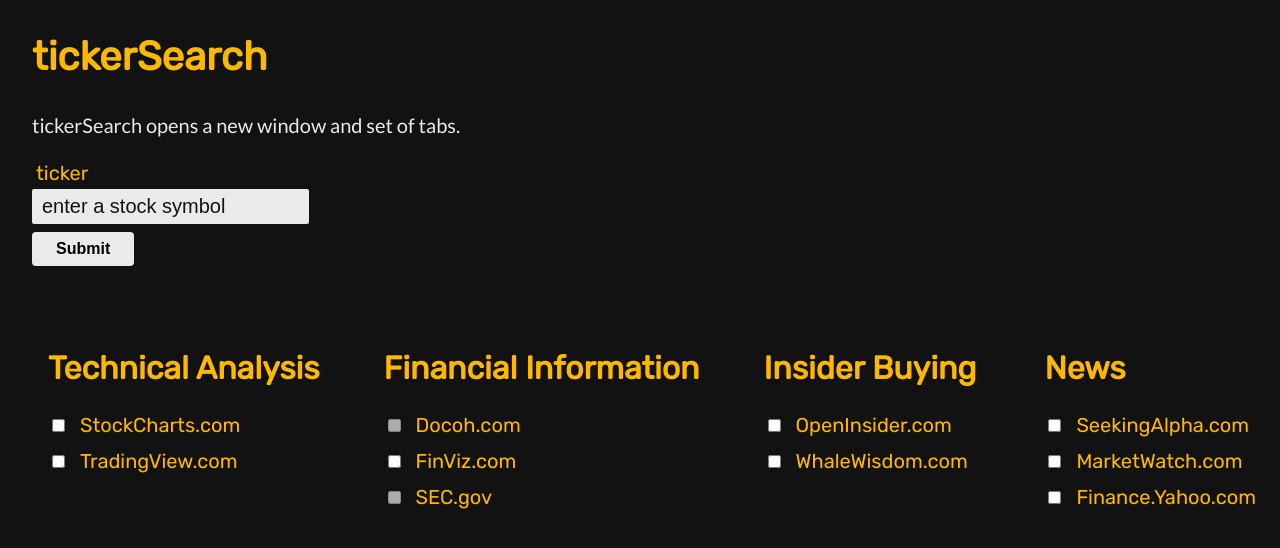
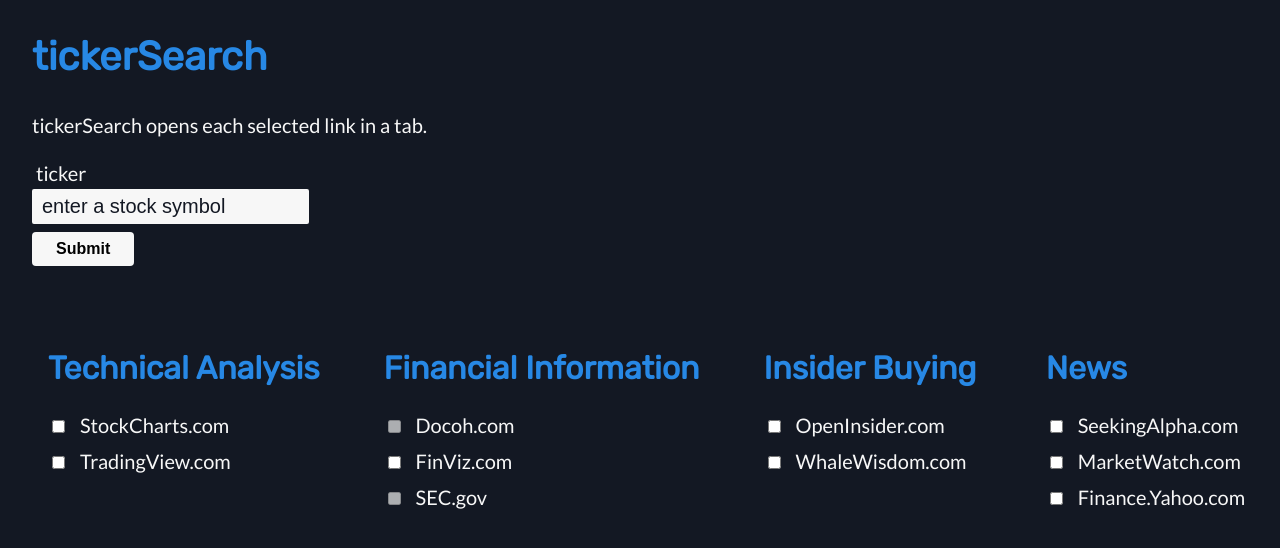
Before and after one commit to wjmork/commonroomventures, a plain HTML site: page index.html in a window 1280 px wide. Drawn offline with Linux system fonts and the light colour scheme.

Commit message:
color update

```diff
--- a/index.css
+++ b/index.css
@@ -3,11 +3,12 @@
 
 :root {
   /* colors */
-  --bg-main: #121212;
-  --txt-main: #eaeaea;
-  --txt-secondary: #ffb800;
-  --accent-pos: #6bd425;
-  --accent-neg: #d7263d;
+  --bg-main: #131823;
+  --txt-main: #f7f7f7;
+  --txt-secondary: #2788e5;
+  --accent-pos: #4fa79a;
+  --accent-neg: #ea5250;
+  --accent-neut: ##2A2F39;
 
   /* typefaces */
   --text-heading: "Rubik", sans-serif;
@@ -67,8 +68,7 @@
 h3,
 h4,
 h5,
-h6,
-label {
+h6 {
   color: var(--txt-secondary);
   font-family: var(--text-heading);
 }
@@ -85,7 +85,8 @@
     font-size: 1.75rem;
    }
 
-p {
+p,
+label {
   color: var(--txt-main);
   font-family: var(--text-copy);
   font-size: 1.25rem;
--- a/index.html
+++ b/index.html
@@ -15,7 +15,7 @@
 
     <section class="search">
       <h1>tickerSearch</h1>
-      <p>tickerSearch opens a new window and set of tabs.</p>
+      <p>tickerSearch opens each selected link in a tab.</p>
 
       <label for="ticker-search">ticker</label>
       <input type="search" name="ticker" id="ticker-search" placeholder="enter a stock symbol" />
@@ -93,7 +93,6 @@
 
     </section>
 
-
   </main>
 
 </body>
```
Also changed, not shown: app.js (+11 -0 lines), 2 other files.
